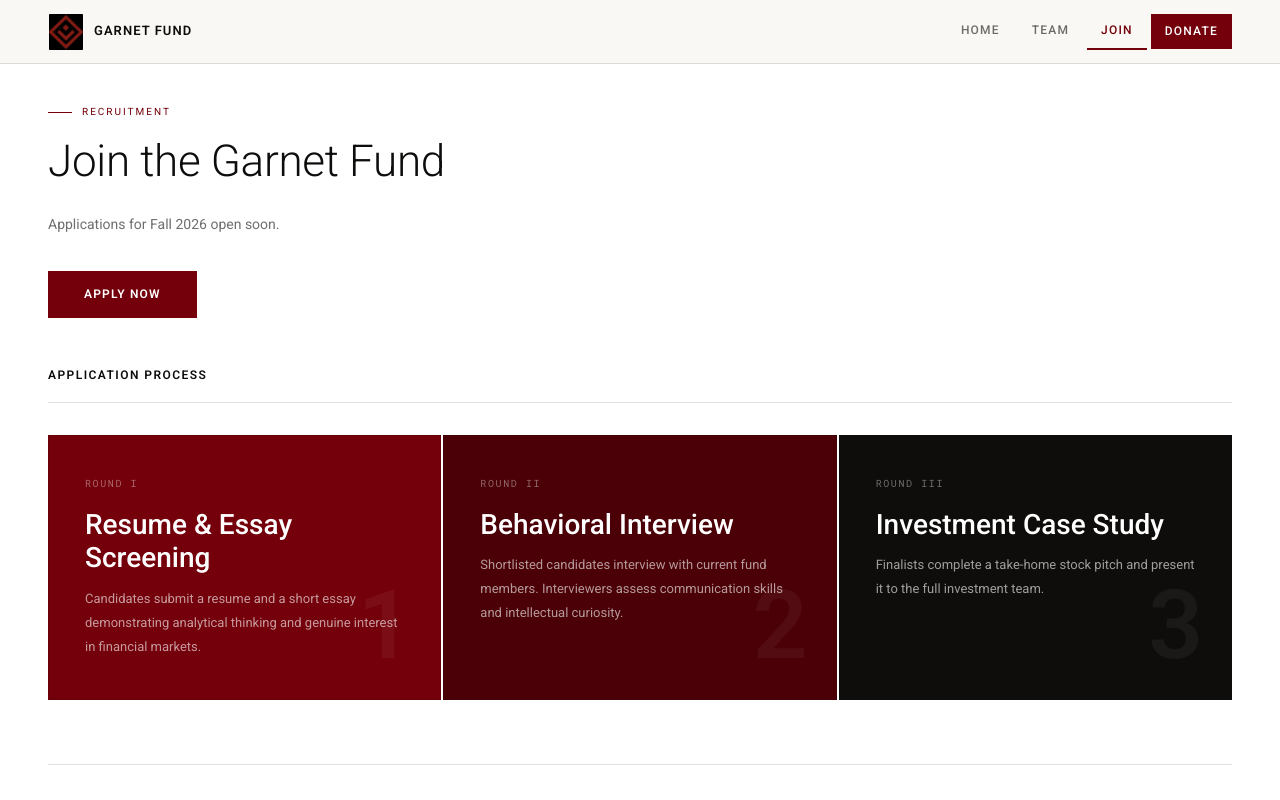
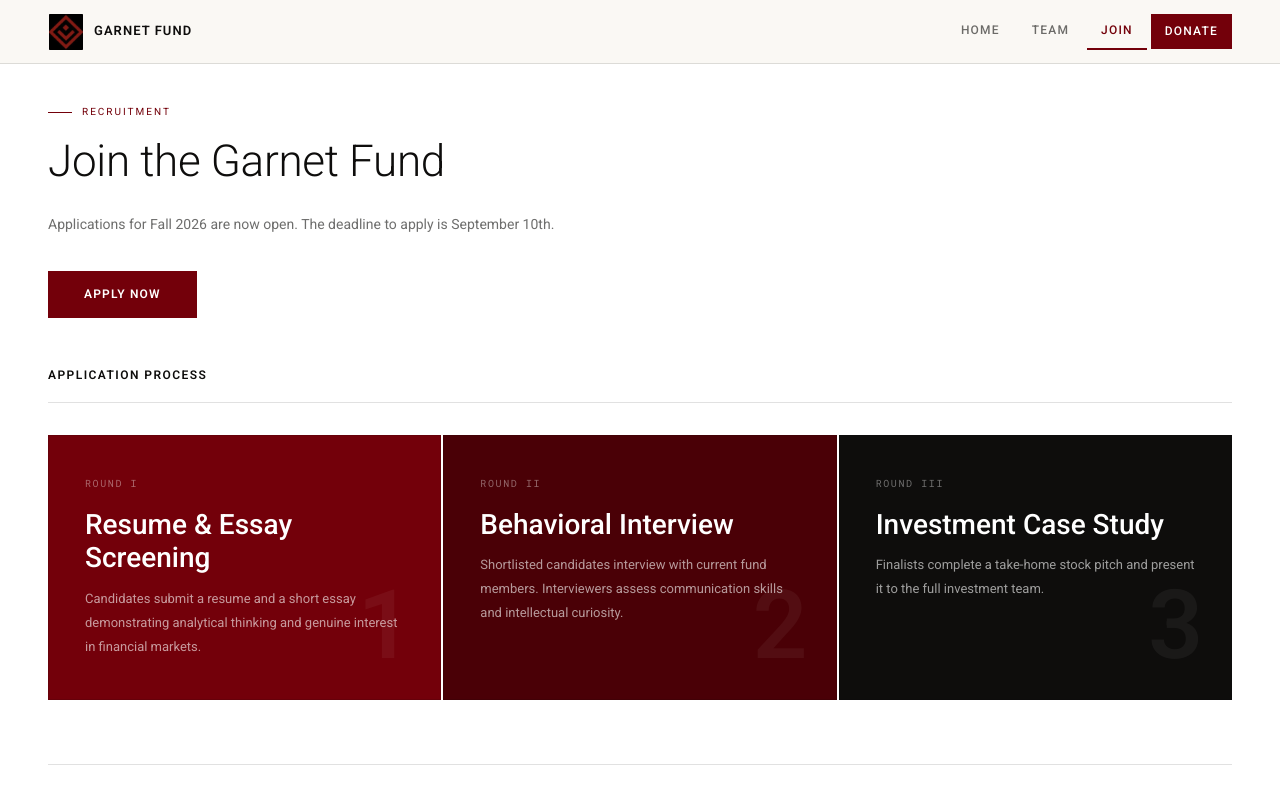
Before and after one commit to garnetfund/website, a Next.js app in the folder garnet-fund/: page / in a window 1280 px wide. Both pictures are taken after a click on the button "JOIN". Shown: the top 800 px of the page. Built offline with nearby package versions, Linux system fonts and the light colour scheme.

Commit message:
update application deadline text

```diff
--- a/garnet-fund/app/page.tsx
+++ b/garnet-fund/app/page.tsx
@@ -398,7 +398,7 @@ export default function Home() {
           <div style={{maxWidth:'640px',marginBottom:'48px'}}>
             <div className="sl rv">Recruitment</div>
             <h2 className="st rv">Join the Garnet Fund</h2>
-            <p className="jb rv">Applications for Fall 2026 open soon.</p>
+            <p className="jb rv">Applications for Fall 2026 are now open. The deadline to apply is September 10th.</p>
             <a href="https://docs.google.com/forms/d/e/1FAIpQLSdWJe5YZ-LQQBsYgVk-Se21-_3k-0yQr1sAl_sTTr6lDOxljw/viewform?usp=publish-editor" target="_blank" className="jcta rv">Apply Now</a>
           </div>
           <div className="aptitle rv">Application Process</div>
```
